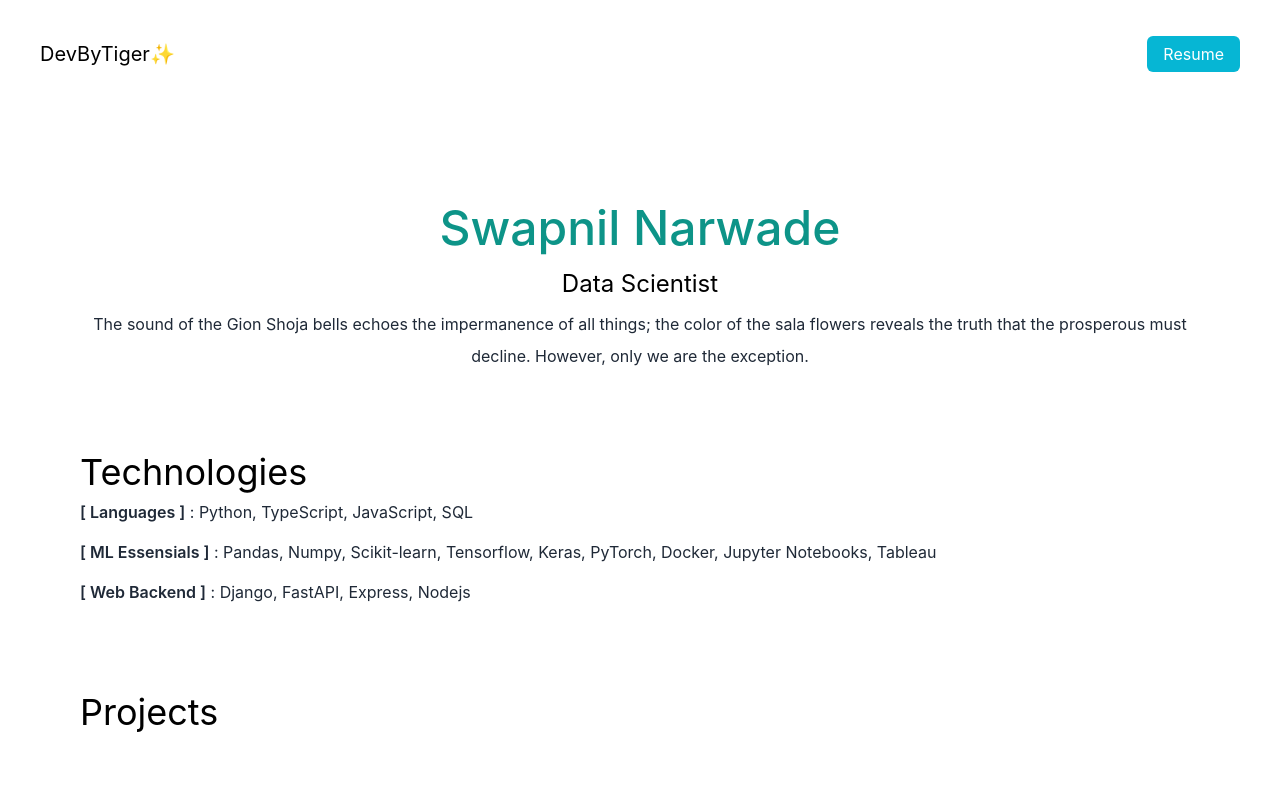
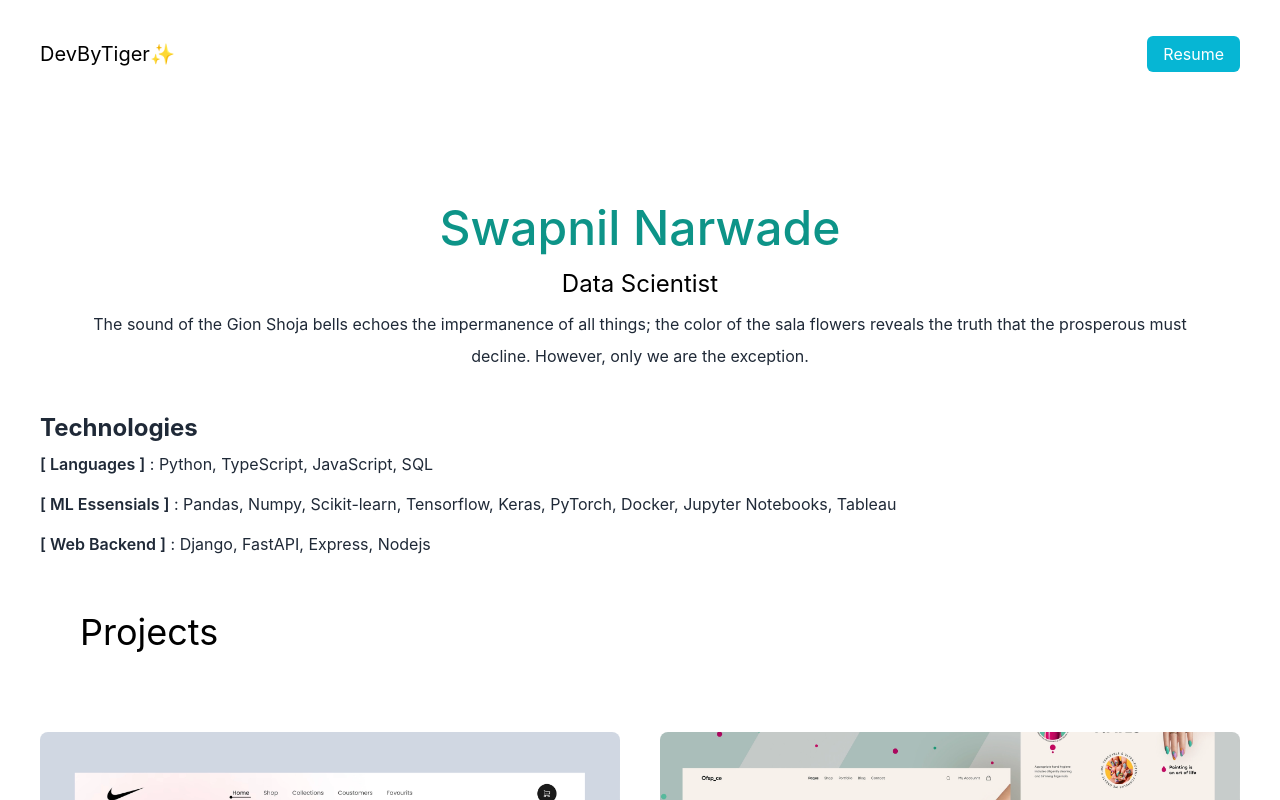
Before and after one commit to Now-Tiger/Portfolio-website, a Next.js app: page / in a window 1280 px wide. Shown: the top 800 px of the page. Built offline with nearby package versions, Linux system fonts and the light colour scheme.

Commit message:
updated technologies component

```diff
--- a/src/components/technologoies.js
+++ b/src/components/technologoies.js
@@ -1,7 +1,7 @@
 export default function TechStack() {
   return (
-    <div className="p-10 mt-0">
-      <h3 className="text-4xl text-black">Technologies</h3>
+    <div className="mt-0 mb-2">
+      <h2 className="font-bold text-2xl text-gray-800">Technologies</h2>
       <p className="text-md py-1 leading-8 text-gray-800">
         <span className="font-semibold text-gray-800">[ Languages ]</span> :
         Python, TypeScript, JavaScript, SQL
```
